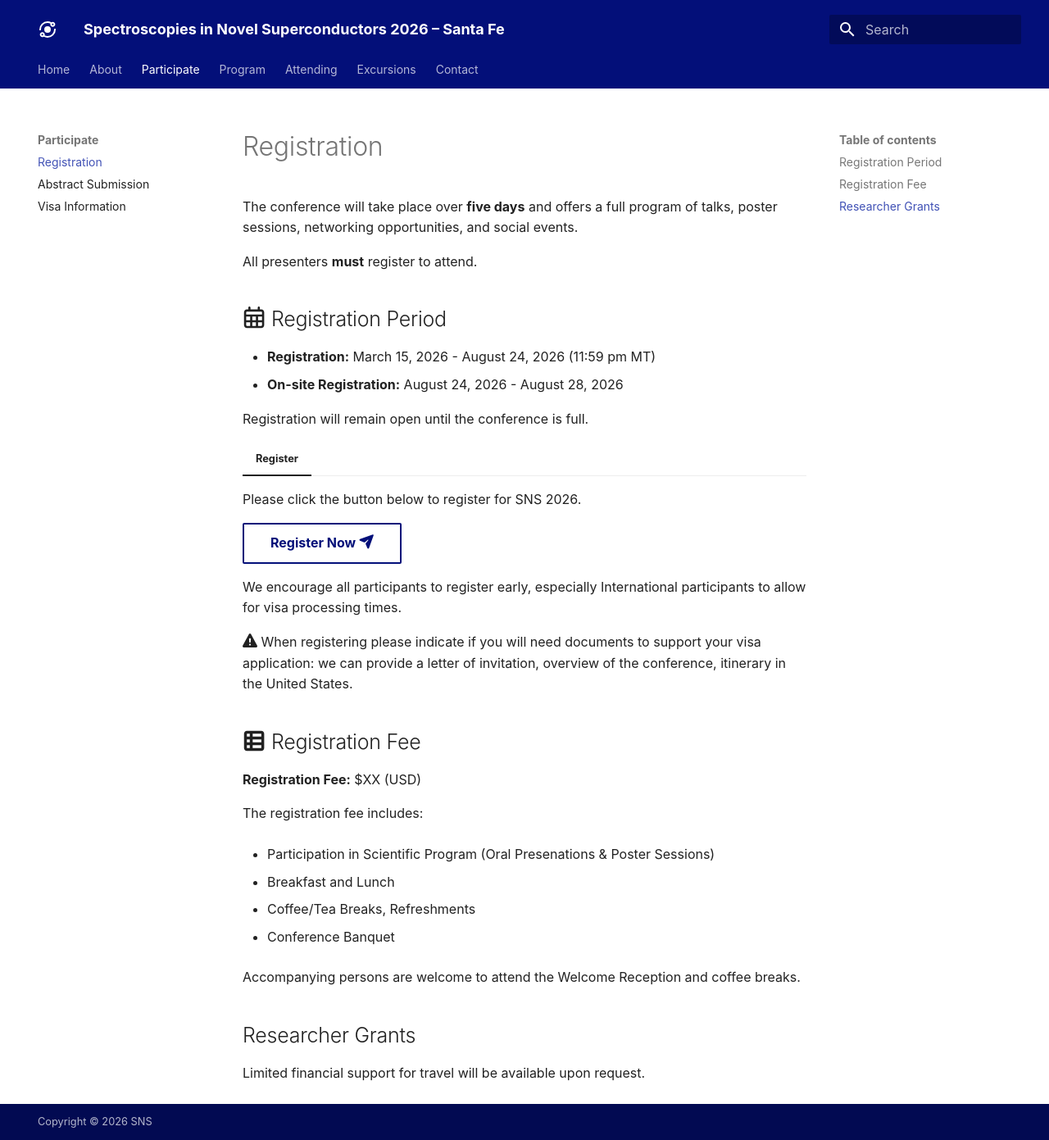
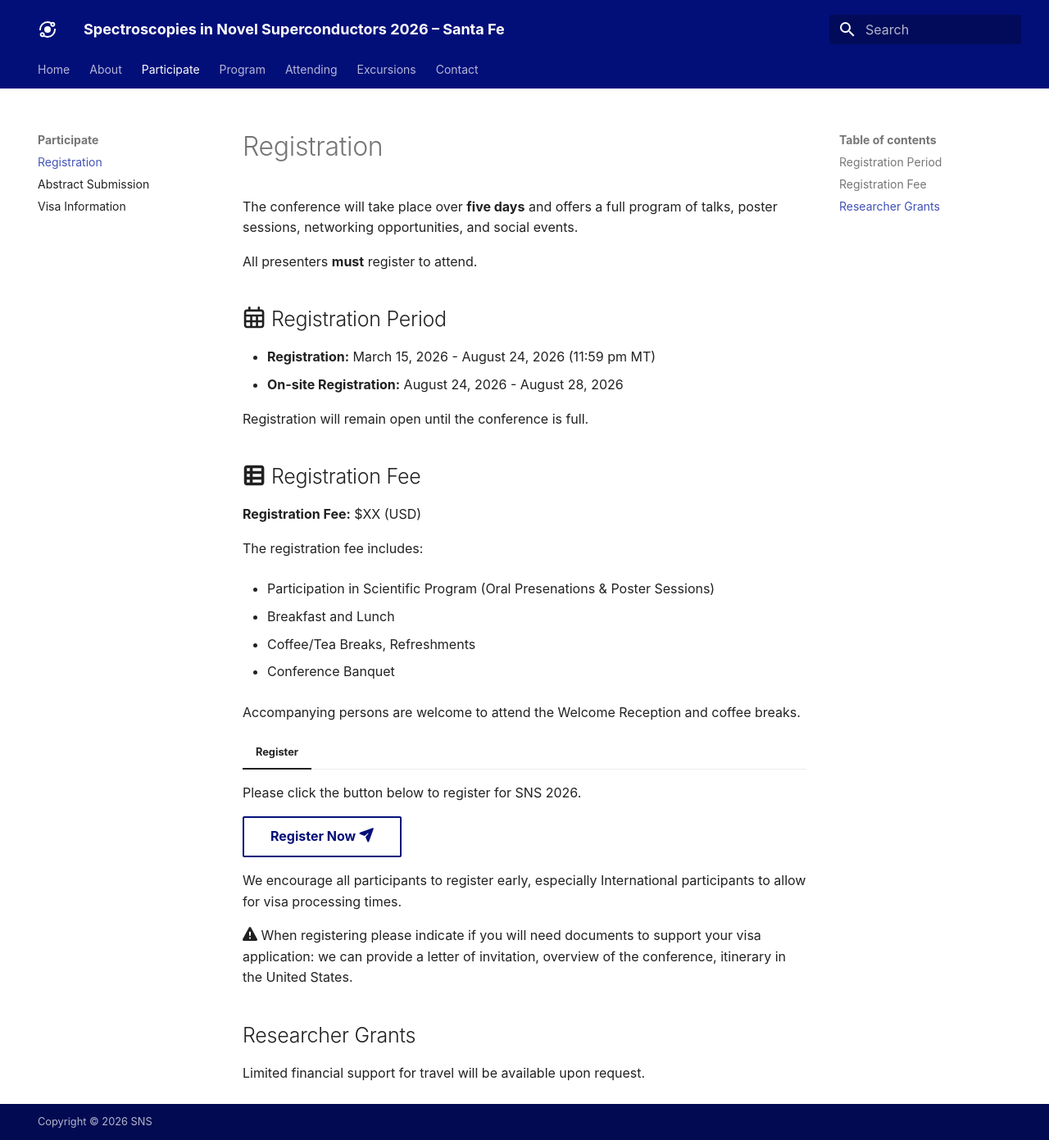
Before and after one commit to SNS2026/SNS2026.github.io, an MkDocs documentation site: the page built from docs/register.md, in a window 1280 px wide and 1391 px high. Shown: the whole window at 82% size. Built offline with MkDocs 1.6.1 and Material for MkDocs 9.7.7, drawn with Linux system fonts in a browser that asks for light colours; some web fonts are replaced; some of the changed lines change nothing that is shown.

Commit message:
Update register.md

```diff
--- a/docs/register.md
+++ b/docs/register.md
@@ -11,15 +11,6 @@ All presenters **must** register to attend.
 - **On-site Registration:** August 24, 2026 - August 28, 2026
 
 Registration will remain open until the conference is full.
-
-=== "Register"
-Please click the button below to register for SNS 2026.
-
-[Register Now :fontawesome-solid-paper-plane:](#){ .md-button target="_blank"}
-
-We encourage all participants to register early, especially International participants to allow for visa processing times.
-
-:fontawesome-solid-triangle-exclamation: When registering please indicate if you will need documents to support your visa application: we can provide a letter of invitation, overview of the conference, itinerary in the United States.
 
 ## :fontawesome-solid-table-list: Registration Fee
 
@@ -35,8 +26,18 @@ The registration fee includes:
 
 - Conference Banquet
 
+Accompanying persons are welcome to attend the Welcome Reception and coffee breaks.
 
-Accompanying persons are welcome to attend the Welcome Reception and coffee breaks.
+
+=== "Register"
+Please click the button below to register for SNS 2026.
+
+[Register Now :fontawesome-solid-paper-plane:](#){ .md-button target="_blank"}
+
+We encourage all participants to register early, especially International participants to allow for visa processing times.
+
+:fontawesome-solid-triangle-exclamation: When registering please indicate if you will need documents to support your visa application: we can provide a letter of invitation, overview of the conference, itinerary in the United States.
+
 
 <!--
 Banquet - $XX per person
```
